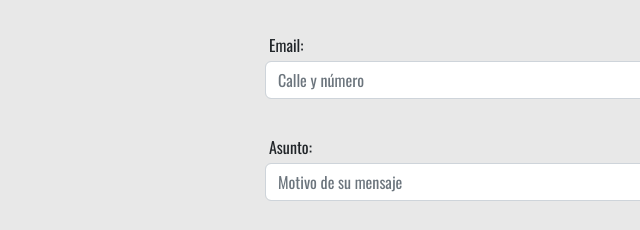
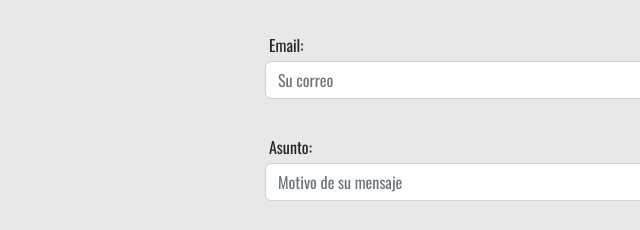
Before and after one commit to Mliberona/MonkeyMusic-v3, a plain HTML site: page contact.html in a window 1280 px wide. Shown: the part 474-704 px from the top of the page, 11-651 px from the left. Drawn offline with nearby package versions, Linux system fonts and the light colour scheme.

Commit message:
fixing bugs

```diff
--- a/contact.html
+++ b/contact.html
@@ -101,7 +101,7 @@
             <div class="col-md-8 offset-md-2 p-3">
               <div class="form-group">
                 <label class="p-1">Email:</label>
-                <input class="form-control" placeholder="Calle y número">
+                <input class="form-control" placeholder="Su correo">
               </div>
             </div>
             <!--  col-md-6   -->
```
